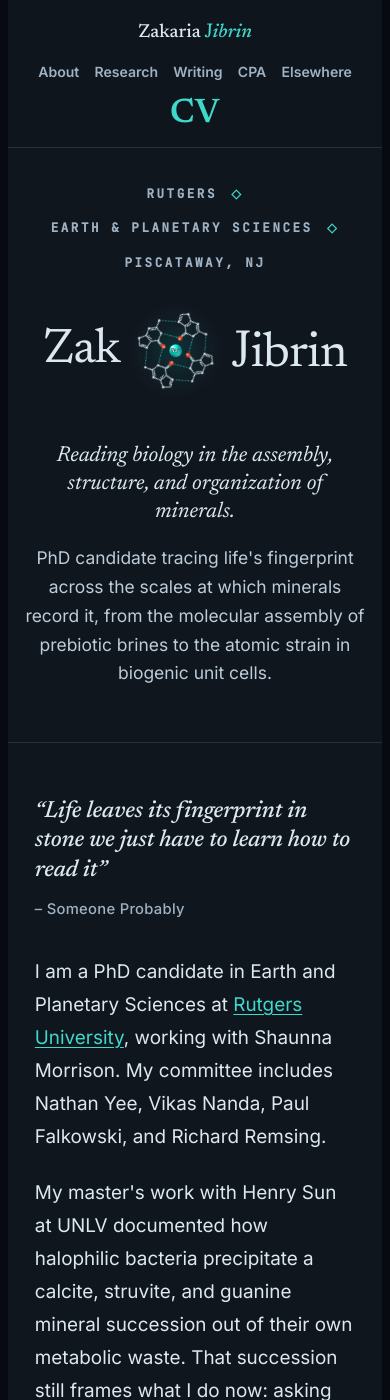
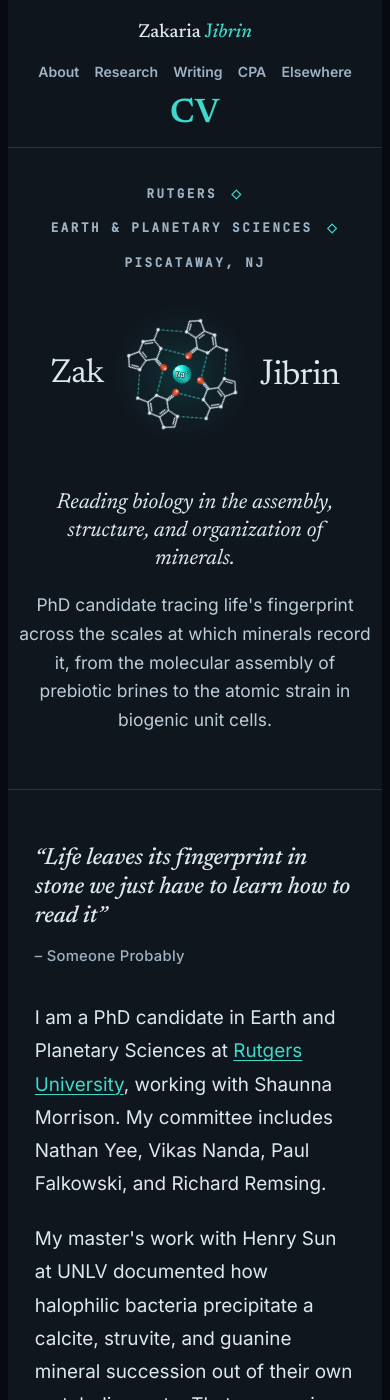
Before and after one commit to Zakite/Zakite.github.io, a Jekyll site: the page index.html, which Jekyll copies as it is, in a window 390 px wide and 1400 px high. Built offline with Jekyll 4.4.1, drawn with Linux system fonts in a browser that asks for light colours.

Commit message:
Give the molecule most of the phone wordmark; unclip the Chz tag
The three parts of the wordmark share one line, so the names and the
molecule compete for the same width and every point given to one is
taken from the other. The split was badly wrong: 12.5vw a side for the
names against 26vw for the figure, which left the molecule at 101px on a
390px screen -- the smallest thing in a hero built around it. It now
runs 8.6vw for the names against 38vw for the figure, so the molecule is
148px at 390px and 137px at 360px, 38% of the screen either way, with
the names still at a comfortable 31-34px.

The Chz ghost tag was genuinely off-screen, not merely tight. It is
parked at right:108% of the Z, and the Z is the leftmost thing on the
page, so its left edge computed to about -6px and the hero's
overflow:hidden cut it off. On a phone it now sits above the letter
instead, drifting down into place rather than in from the side, which
puts it 44px clear of the edge at 390px and 40px at 360px. The
reduced-motion rule earlier in the sheet sets a transform on the same
pseudo-element, but this rule is later at equal specificity, so the
centred position still wins there.

Co-Authored-By: Claude Opus 5 <noreply@anthropic.com>

```diff
--- a/index.html
+++ b/index.html
@@ -963,9 +963,14 @@ footer .signoff em {
      stack. 12.5vw for the names against 26vw for the figure fills the width
      it is actually given: measured, the row lands inside the gutters with
      room to spare all the way down to a 320px phone. */
-  .stage { gap: clamp(0.3rem, 1vw, 1rem); }
-  .name { font-size: clamp(1.15rem, 12.5vw, 3.4rem); line-height: 1.05; }
-  .tilt { width: clamp(72px, 26vw, 210px); }
+  /* The three-part wordmark shares one line, so the names and the molecule are
+     competing for the same width and every point given to one is taken from
+     the other. The molecule is the thing worth looking at, so it takes the
+     larger share: 38vw against 8.6vw a side. At 390px that is a 148px figure
+     instead of a 101px one, with the names still at a comfortable 33px. */
+  .stage { gap: clamp(0.25rem, 0.8vw, 1rem); }
+  .name { font-size: clamp(1.05rem, 8.6vw, 3.4rem); line-height: 1.05; }
+  .tilt { width: clamp(96px, 38vw, 210px); }
   .motif-caption { --cap-x: 0rem; }
   .hero-foot { margin-top: 6.25rem; }   /* clears the out-of-flow caption */
   .about-grid { grid-template-columns: 1fr; gap: 2.75rem; }
@@ -1002,7 +1007,19 @@ footer .signoff em {
   .entry-meta, .elsewhere .label { font-size: 0.76rem; }
   /* The hero gutter is worth more to the wordmark than to the whitespace at
      this size, so the hero keeps less of it than the text sections do. */
-  .wrap-hero { padding: 0 0.75rem; }
+  .wrap-hero { padding: 0 0.5rem; }
+  /* The ghost tag is parked to the left of the Z, and the Z is the leftmost
+     thing on the page, so on a phone it lands past the edge and the hero's
+     overflow:hidden clips it. Put it above the letter instead, where there is
+     room, and let it drift down into place rather than in from the side. */
+  .secret-z::after {
+    right: auto; left: 50%;
+    top: auto; bottom: 106%;
+    transform: translate(-50%, 6px) rotate(-8deg) scale(0.96);
+  }
+  .secret-z:hover::after, .secret-z:focus-visible::after {
+    transform: translate(-50%, 0) rotate(-8deg) scale(1);
+  }
   section { padding: 3rem 0; }
   .hero { padding: 2rem 0 3rem; }
   .portrait { max-width: 320px; }
```
